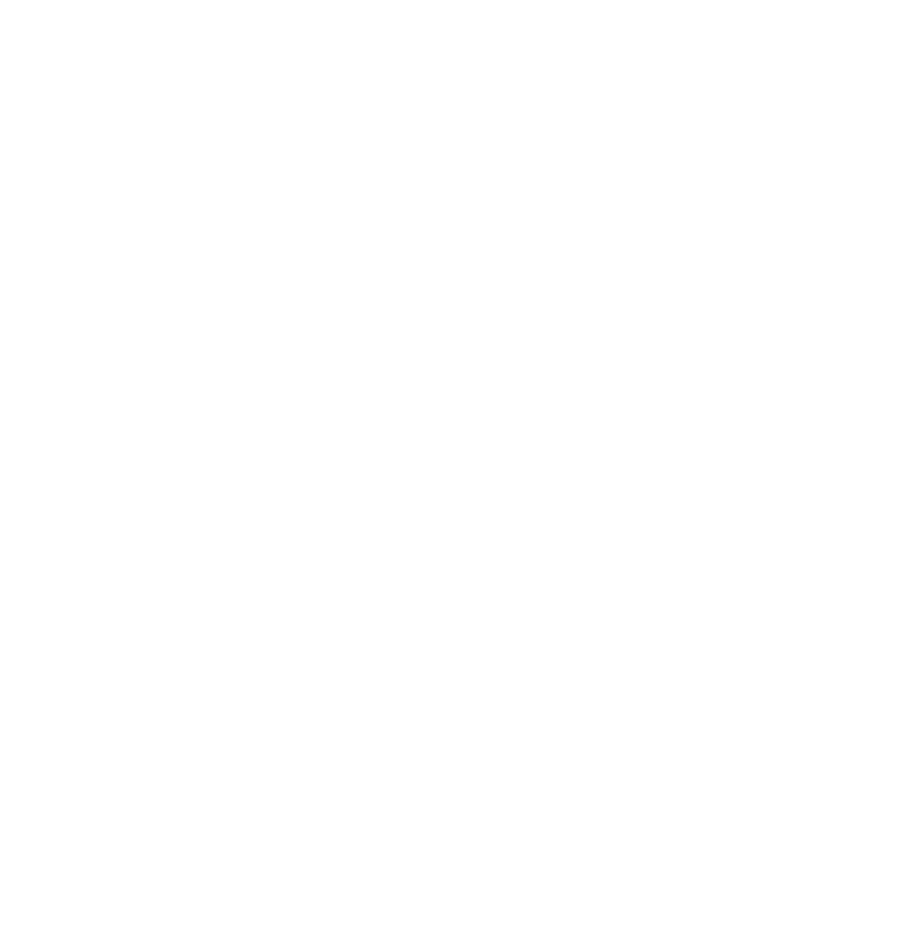
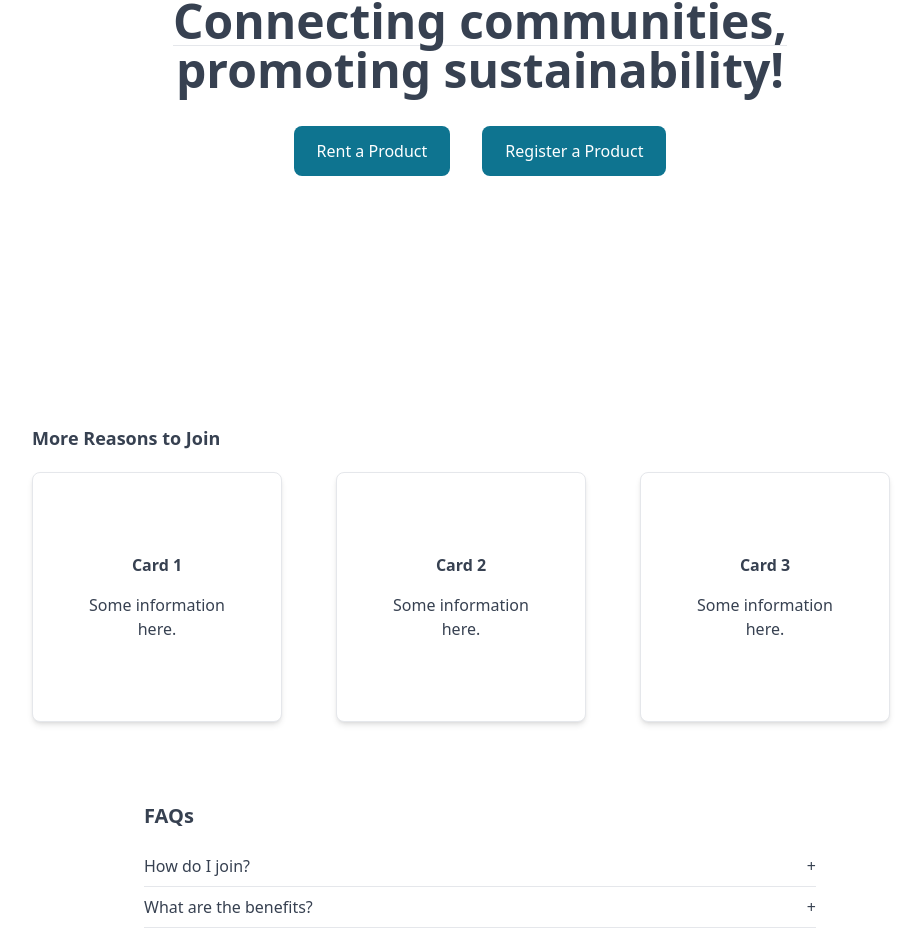
Before and after one commit to MayeraaSingh/ToolShare, a React (Vite) app in the folder frontend/: page / in a window 1280 px wide. Shown: the part 273-1213 px from the top of the page, without its empty margins (160-1081 px from the left). Before the commit the page ends 800 px from the top, so only its background shows below. Built offline with nearby package versions, Linux system fonts and the light colour scheme; no server answers.

Commit message:
home page ui

```diff
--- a/frontend/src/App.jsx
+++ b/frontend/src/App.jsx
@@ -12,10 +12,10 @@ export default function App() {
     <BrowserRouter>
       <Header />
       <Routes>
-        <Route path='/' element={<Home />}></Route>
-        <Route path='explore' element={<Explore />}></Route>
-        <Route path='addtool' element={<AddTool />}></Route>
-        <Route path='register' element={<Register/>}></Route>
+        <Route path='/' element={<Home />} />
+        <Route path='/explore' element={<Explore />} />
+        <Route path='/addtool' element={<AddTool />} />
+        <Route path='/register' element={<Register/>}/>
       </Routes>
       <Footer />
     </BrowserRouter>
--- a/frontend/src/pages/Home.jsx
+++ b/frontend/src/pages/Home.jsx
@@ -1,7 +1,77 @@
-import React from 'react'
+import React, { useState } from 'react';
+import { Button, Card } from 'flowbite-react';
+import {Link} from 'react-router-dom';
 
-export default function Home() {
+const HomePage = () => {
+  const [faqs, setFaqs] = useState([
+    { question: "How do I join?", answer: "Click the join button and follow the steps.", open: false },
+    { question: "What are the benefits?", answer: "Enjoy exclusive features and discounts.", open: false },
+    { question: "Is there a free trial?", answer: "Yes, we offer a 7-day free trial.", open: false },
+    { question: "Can I cancel anytime?", answer: "Yes, you can cancel your subscription anytime.", open: false },
+    { question: "How do I contact support?", answer: "You can reach us at support@example.com.", open: false },
+  ]);
+
+  const toggleFaq = (index) => {
+    setFaqs(
+      faqs.map((faq, i) => ({
+        ...faq,
+        open: i === index ? !faq.open : faq.open,
+      }))
+    );
+  };
+
   return (
-    <div>Home</div>
-  )
-}
+    <div className="flex flex-col items-center px-4 py-6">
+      {/* Centered Big Title Section */}
+      <div className="flex flex-col items-center justify-center min-h-screen mt-[-10%]">
+        <h1 className="text-5xl font-extrabold mb-8 text-center">Connecting communities,
+          <hr/>promoting sustainability!</h1>
+        <div className="flex gap-8">
+        <Link to='/explore'>
+          <Button size="lg">Rent a Product</Button>
+        </Link>
+        <Link to='/addtool'>
+        <Button size="lg">Register a Product</Button>
+        </Link>
+        </div>
+      </div>
+
+      {/* More Reasons Section */}
+      <div className="w-full max-w-4xl mx-auto mt-[-5%] mb-5">
+        <h2 className="text-lg font-bold text-left">More Reasons to Join</h2>
+      </div>
+
+      {/* Cards Section */}
+      <div className="grid grid-cols-1 sm:grid-cols-3 gap-4 w-full max-w-4xl mx-auto">
+      {[1, 2, 3].map((card, index) => (
+        <Card
+          key={index}
+          className="p-4 text-center h-[250px] w-[250px] transition-transform transform hover:scale-105 hover:shadow-xl"
+        >
+          <h3 className="font-bold">Card {card}</h3>
+          <p>Some information here.</p>
+        </Card>
+      ))}
+      </div>
+
+      {/* FAQs Section */}
+      <div className="w-full max-w-2xl mt-20">
+        <h3 className="text-xl font-semibold mb-4">FAQs</h3>
+        {faqs.map((faq, index) => (
+          <div key={index} className="border-b py-2">
+            <div
+              className="flex justify-between cursor-pointer"
+              onClick={() => toggleFaq(index)}
+            >
+              <p>{faq.question}</p>
+              <span>{faq.open ? '-' : '+'}</span>
+            </div>
+            {faq.open && <p className="mt-2 text-gray-600">{faq.answer}</p>}
+          </div>
+        ))}
+      </div>
+    </div>
+  );
+};
+
+export default HomePage;
```
